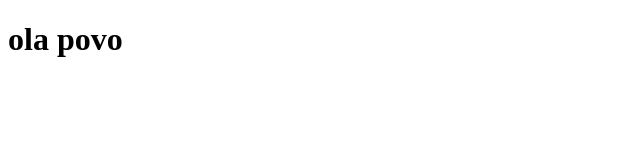
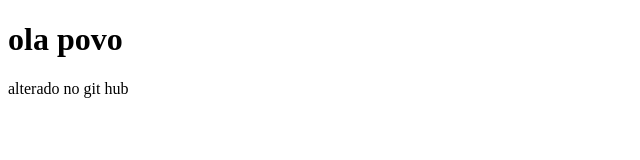
Before and after one commit to DuGraff/teste-vscode, a plain HTML site: page index.html in a window 1280 px wide. Shown: the whole page, without its empty margins (0-640 px from the left). Drawn offline with Linux system fonts and the light colour scheme.

Commit message:
Update index.html

```diff
--- a/index.html
+++ b/index.html
@@ -8,5 +8,6 @@
 </head>
 <body>
     <h1>ola povo</h1>
+    <p>alterado no git hub</p>
 </body>
 </html>
```
